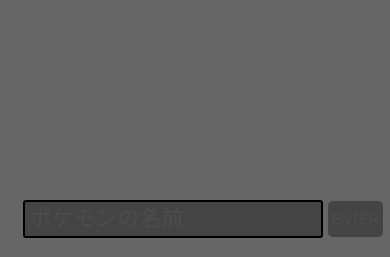
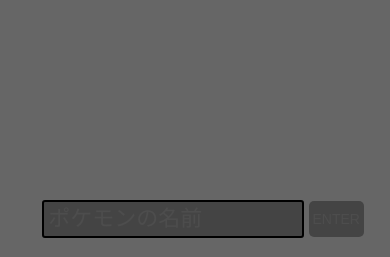
Before and after one commit to Yotty0404/VS_Pokemon_Wordle, a Flask app: page / in a window 390 px wide. Shown: the part 587-844 px from the top of the page. Run offline with Flask 2, Linux system fonts and the light colour scheme; some libraries are stand-ins or nearby versions.

Commit message:
レスポンシブ ポケモンの名前入力欄の幅調整

```diff
--- a/static/css/style.css
+++ b/static/css/style.css
@@ -426,4 +426,8 @@
         height: 29px;
         line-height: 29px;
     }
+
+    #txt_poke_name {
+        width: 250px;
+    }
 }
```
